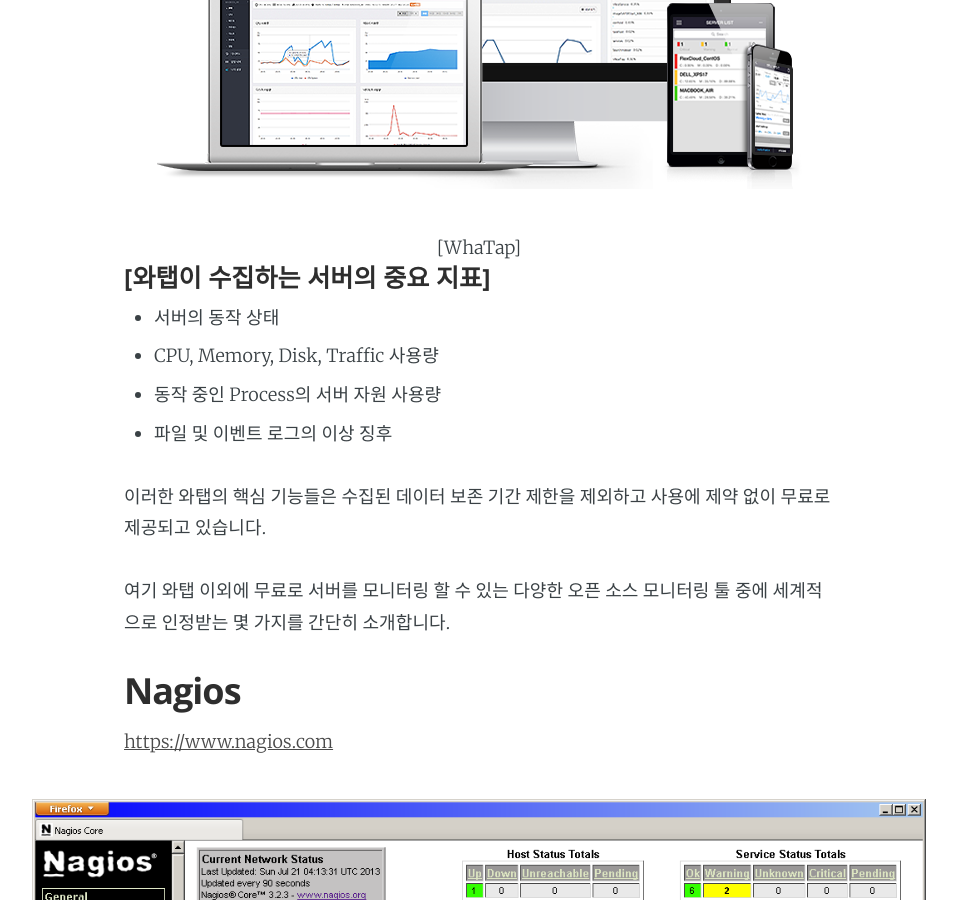
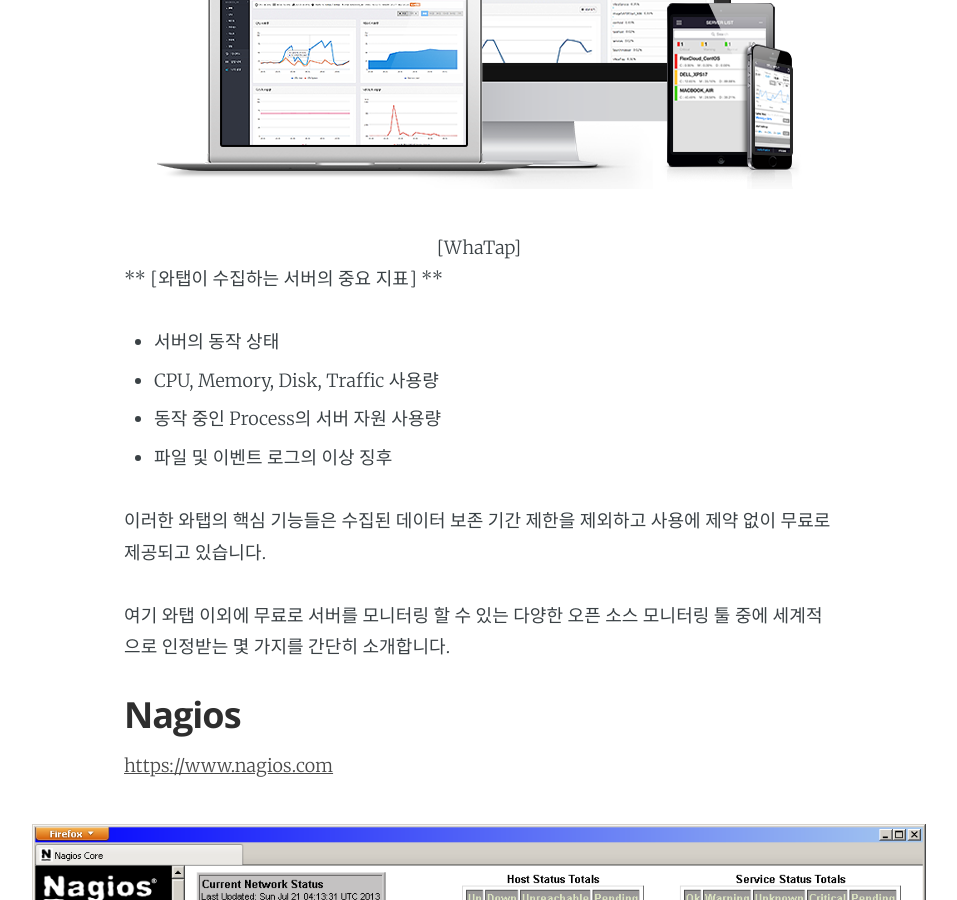
Before and after one commit to whatap/whatap.github.io, a Jekyll site: the page built from _posts/2015-10-11-OpenSourceMonitoringTool.md, in a window 1280 px wide and 900 px high, scrolled down 602 px. Shown: the whole window, without its empty margins (161-1118 px from the left). Built offline with Jekyll 4.4.1, drawn with Linux system fonts in a browser that asks for light colours; Markdown is read by kramdown in place of the engine named in the settings; some of the changed text lies outside the part shown.

Commit message:
no message

```diff
--- a/_posts/2015-10-11-OpenSourceMonitoringTool.md
+++ b/_posts/2015-10-11-OpenSourceMonitoringTool.md
@@ -11,7 +11,7 @@
 ![alt text](/assets/images/chcho/01/1_whatap.png "1_whatap")
 <center>[WhaTap]</center>
 
-#### [와탭이 수집하는 서버의 중요 지표]
+** [와탭이 수집하는 서버의 중요 지표] **
 
 - 서버의 동작 상태
 - CPU, Memory, Disk, Traffic 사용량
@@ -123,7 +123,7 @@
 
 Zabbix는 다양한 모니터링 옵션을 제공합니다. 간단한 검사는 모니터링 할 호스트에 소프트웨어를 설치하지 않고도 SMTP나 HTTP와 같은 표준 서비스의 가용성과 응답성을 검증하여 실행할 수 있습니다. Zabbix는 GNU 일반 공중 사용 라이선스(GPL) 버전2의 조건에 따라 배포되는 무료 소프트웨어입니다.
 
-#### [장점]
+** [장점] **
 - 강력한 모니터링 기능과 그래프를 하나의 도구로 결합시킨 점
 - 알림에 대해 구성을 고도화 할 수 있음
 - 알림에 완벽하게 사용자 정의 메시지를 이용할 수 있음
@@ -139,7 +139,7 @@
 - 쉘 스크립트를 사용하여 알림을 쉽게 스크립팅
 - Zabbix 프록시를 사용하여 원격 모니터링을 쉽게 할 수 있음
 
-#### [단점]
+** [단점] **
 - 알림 설정 부분에서 다량의 임계치 설정이 필요
 - 웹 인터페이스 기능이 너무 많고 복잡
 - 맵 편집기를 이용해 설정하는 시간이 많이 소요
```
